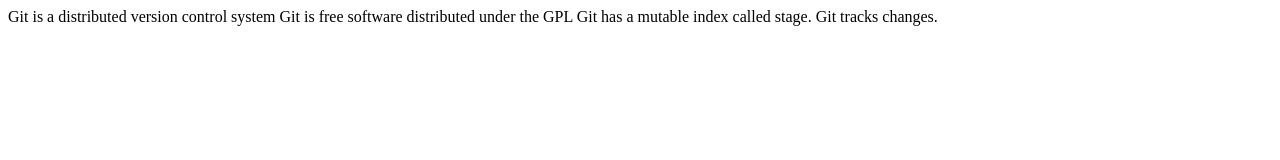
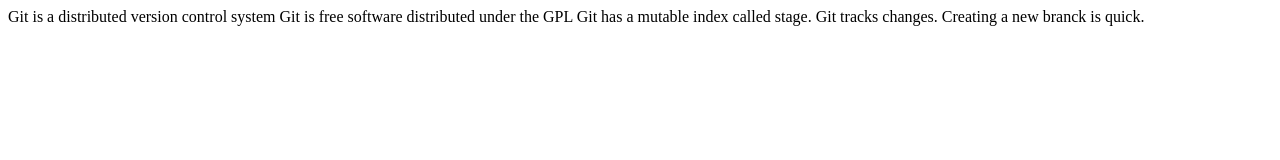
Before and after one commit to nihaoqianduan/git-, a plain HTML site: page index.html in a window 1280 px wide. Drawn offline with Linux system fonts and the light colour scheme.

Commit message:
branch test

```diff
--- a/index.html
+++ b/index.html
@@ -12,6 +12,7 @@
         Git is free software distributed under the GPL
         Git has a mutable index called stage.
         Git tracks changes.
+        Creating a new branck is quick.
     </div>
 </body>
 </html>
```
